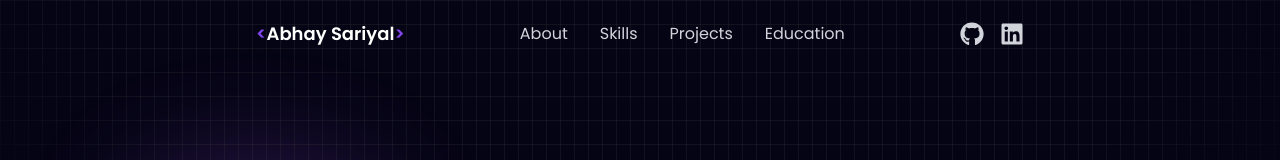
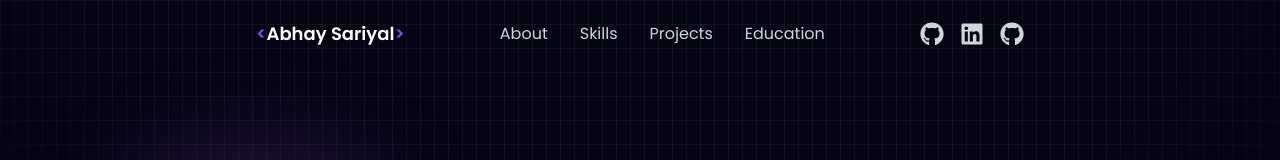
Before and after one commit to ABHAYSARIYAL/My_Portfolio, a React (Vite) app: page / in a window 1280 px wide. Shown: the top 160 px of the page. Built offline with nearby package versions, Linux system fonts and the light colour scheme.

Commit message:
new commit

```diff
--- a/src/components/Navbar/Navbar.jsx
+++ b/src/components/Navbar/Navbar.jsx
@@ -38,9 +38,8 @@ const Navbar = () => {
 
   return (
     <nav
-      className={`fixed top-0 w-full z-50 transition duration-300 px-[7vw] md:px-[7vw] lg:px-[20vw] ${
-        isScrolled ? "bg-[#050414] bg-opacity-50 backdrop-blur-md shadow-md" : "bg-transparent"
-      }`}
+      className={`fixed top-0 w-full z-50 transition duration-300 px-[7vw] md:px-[7vw] lg:px-[20vw] ${isScrolled ? "bg-[#050414] bg-opacity-50 backdrop-blur-md shadow-md" : "bg-transparent"
+        }`}
     >
       <div className="text-white py-5 flex justify-between items-center">
         {/* Logo */}
@@ -57,9 +56,8 @@ const Navbar = () => {
           {menuItems.map((item) => (
             <li
               key={item.id}
-              className={`cursor-pointer hover:text-[#8245ec] ${
-                activeSection === item.id ? "text-[#8245ec]" : ""
-              }`}
+              className={`cursor-pointer hover:text-[#8245ec] ${activeSection === item.id ? "text-[#8245ec]" : ""
+                }`}
             >
               <button onClick={() => handleMenuItemClick(item.id)}>
                 {item.label}
@@ -86,6 +84,14 @@ const Navbar = () => {
           >
             <FaLinkedin size={24} />
           </a>
+          <a
+            href="https://www.instagram.com/abhay_sariyal_142?igsh=MTZ4eXZjdndmZmo0Zg=="
+            target="_blank"
+            rel="noopener noreferrer"
+            className="text-gray-300 hover:text-white"
+          >
+            <FaGithub size={24} />
+          </a>
         </div>
 
         {/* Mobile Menu Icon */}
@@ -111,9 +117,8 @@ const Navbar = () => {
             {menuItems.map((item) => (
               <li
                 key={item.id}
-                className={`cursor-pointer hover:text-white ${
-                  activeSection === item.id ? "text-[#8245ec]" : ""
-                }`}
+                className={`cursor-pointer hover:text-white ${activeSection === item.id ? "text-[#8245ec]" : ""
+                  }`}
               >
                 <button onClick={() => handleMenuItemClick(item.id)}>
                   {item.label}
```
